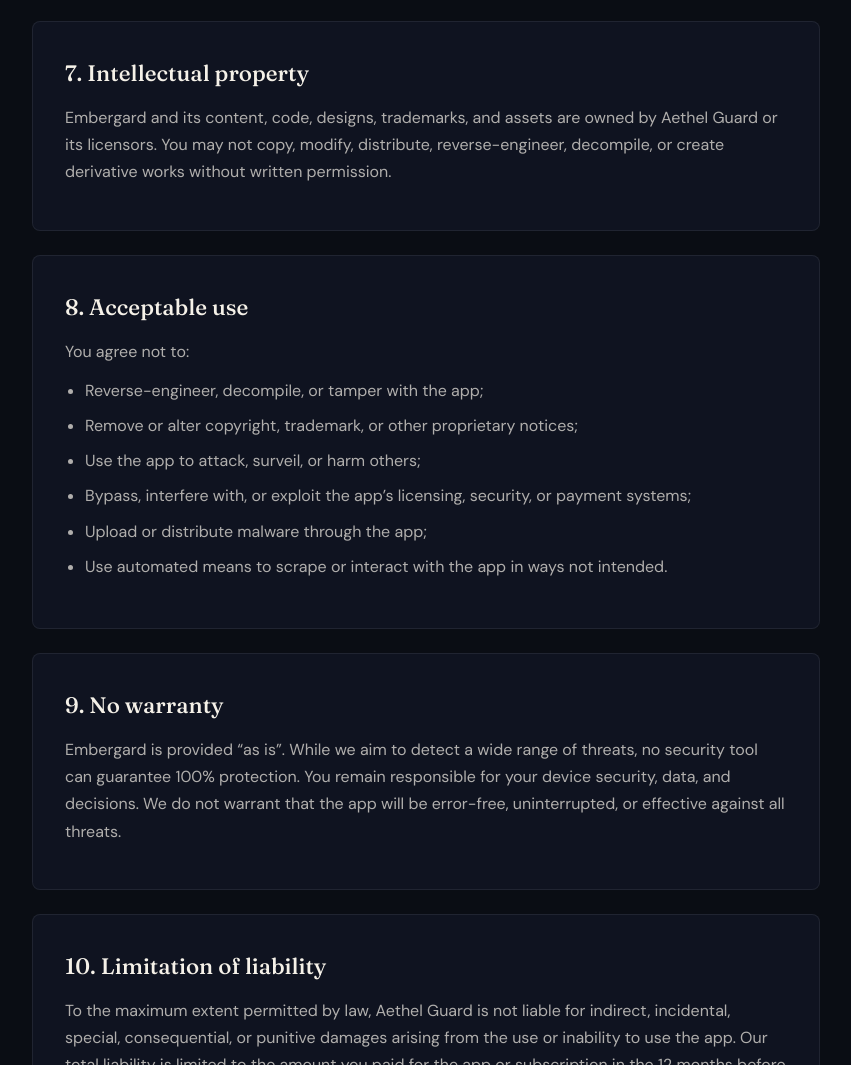
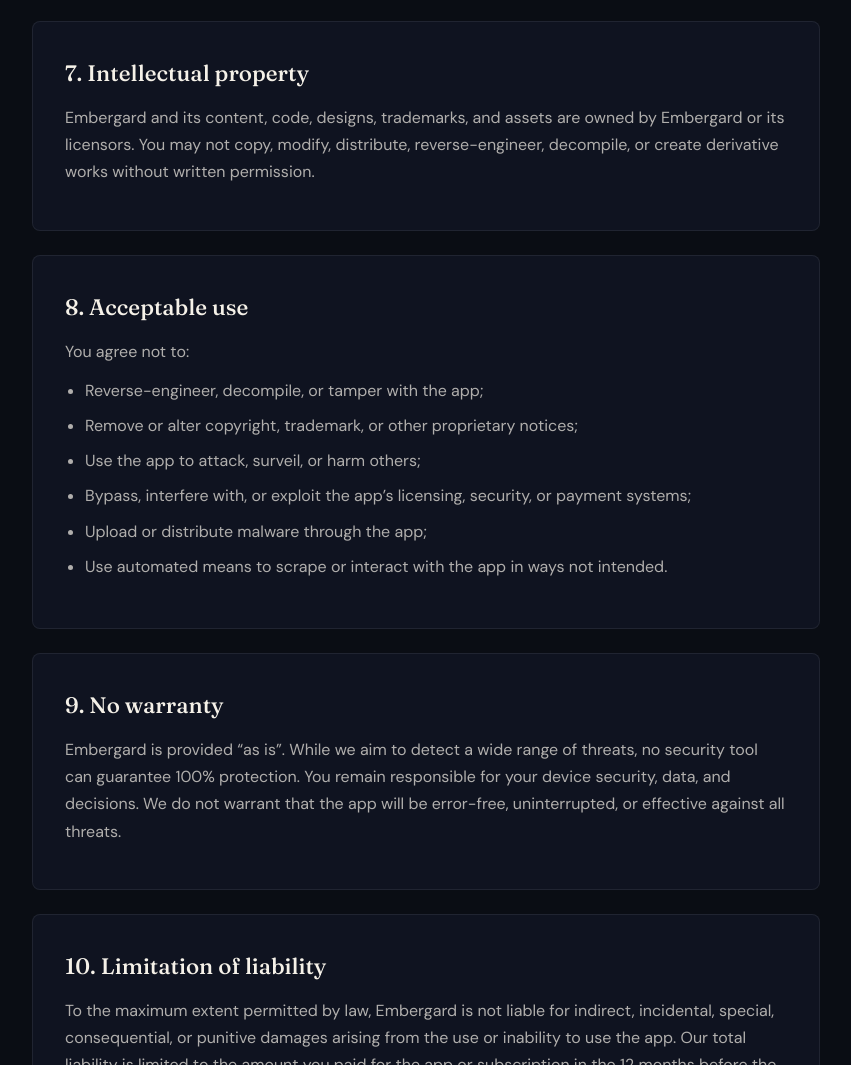
Before and after one commit to Aethel-Guard/embergard.app, a plain HTML site: page terms/index.html in a window 1280 px wide. Shown: the part 1735-2800 px from the top of the page, without its empty margins (214-1065 px from the left). Drawn offline with Linux system fonts and the light colour scheme.

Commit message:
Remove Aethel Guard branding from terms page

```diff
--- a/terms/index.html
+++ b/terms/index.html
@@ -4,7 +4,7 @@
   <meta charset="UTF-8">
   <meta name="viewport" content="width=device-width, initial-scale=1.0">
   <title>Terms of Use — Embergard</title>
-  <meta name="description" content="Embergard Terms of Use. A trader app operated by Aethel Guard. On-device Android security, subscriptions, and consumer rights.">
+  <meta name="description" content="Embergard Terms of Use. On-device Android security, subscriptions, and consumer rights.">
   <meta name="theme-color" content="#0A0D14">
   <link rel="canonical" href="https://embergard.app/terms">
   <link rel="icon" type="image/svg+xml" href="../assets/img/logo-mark.svg">
@@ -198,7 +198,7 @@
 <main>
   <div class="card">
     <h2>1. Trader status</h2>
-    <p>Embergard is operated by <strong>Aethel Guard</strong>, a trader. By downloading, installing, or using the Embergard app, you agree to these Terms of Use. These terms are a consumer contract. If you are a consumer in the European Economic Area (EEA) or United Kingdom, your statutory consumer rights are not affected.</p>
+    <p>Embergard is operated by <strong>Embergard</strong>. By downloading, installing, or using the Embergard app, you agree to these Terms of Use. These terms are a consumer contract. If you are a consumer in the European Economic Area (EEA) or United Kingdom, your statutory consumer rights are not affected.</p>
   </div>
 
   <div class="card">
@@ -228,7 +228,7 @@
 
   <div class="card">
     <h2>7. Intellectual property</h2>
-    <p>Embergard and its content, code, designs, trademarks, and assets are owned by Aethel Guard or its licensors. You may not copy, modify, distribute, reverse-engineer, decompile, or create derivative works without written permission.</p>
+    <p>Embergard and its content, code, designs, trademarks, and assets are owned by Embergard or its licensors. You may not copy, modify, distribute, reverse-engineer, decompile, or create derivative works without written permission.</p>
   </div>
 
   <div class="card">
@@ -251,7 +251,7 @@
 
   <div class="card">
     <h2>10. Limitation of liability</h2>
-    <p>To the maximum extent permitted by law, Aethel Guard is not liable for indirect, incidental, special, consequential, or punitive damages arising from the use or inability to use the app. Our total liability is limited to the amount you paid for the app or subscription in the 12 months before the claim.</p>
+    <p>To the maximum extent permitted by law, Embergard is not liable for indirect, incidental, special, consequential, or punitive damages arising from the use or inability to use the app. Our total liability is limited to the amount you paid for the app or subscription in the 12 months before the claim.</p>
   </div>
 
   <div class="card">
```
